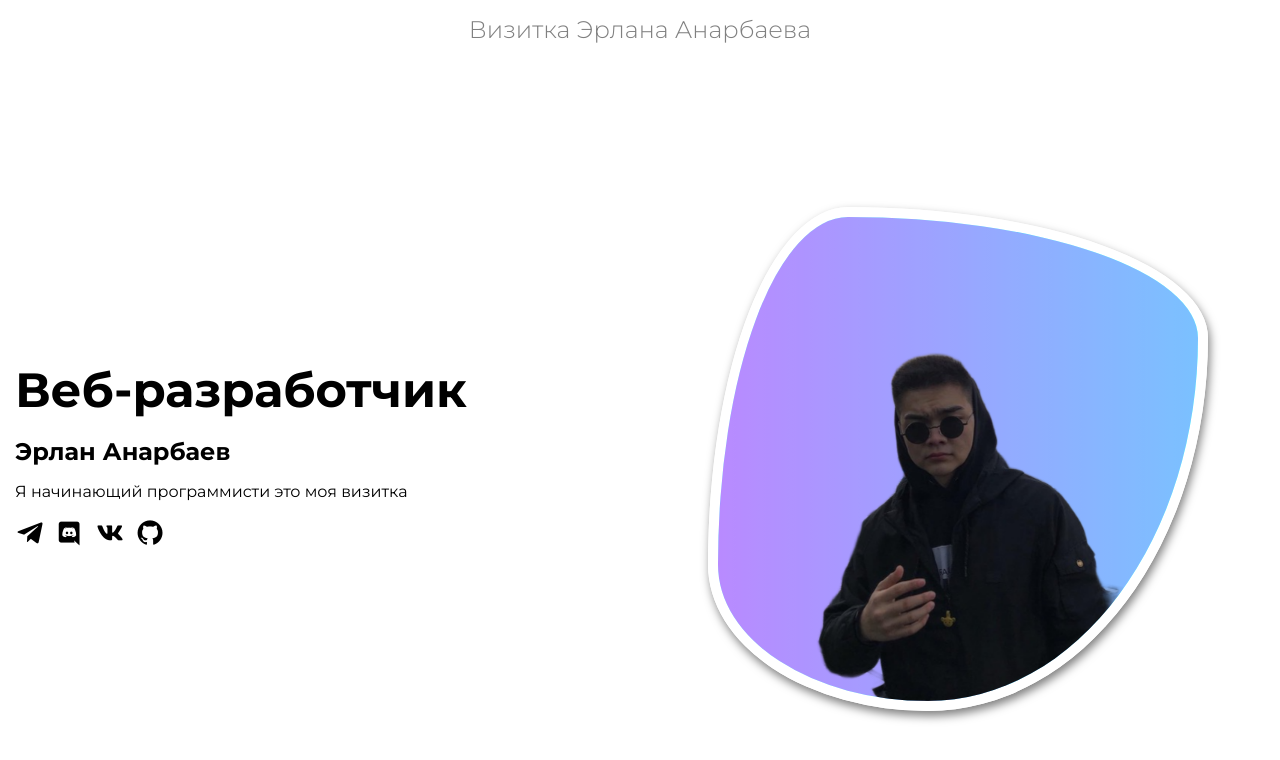
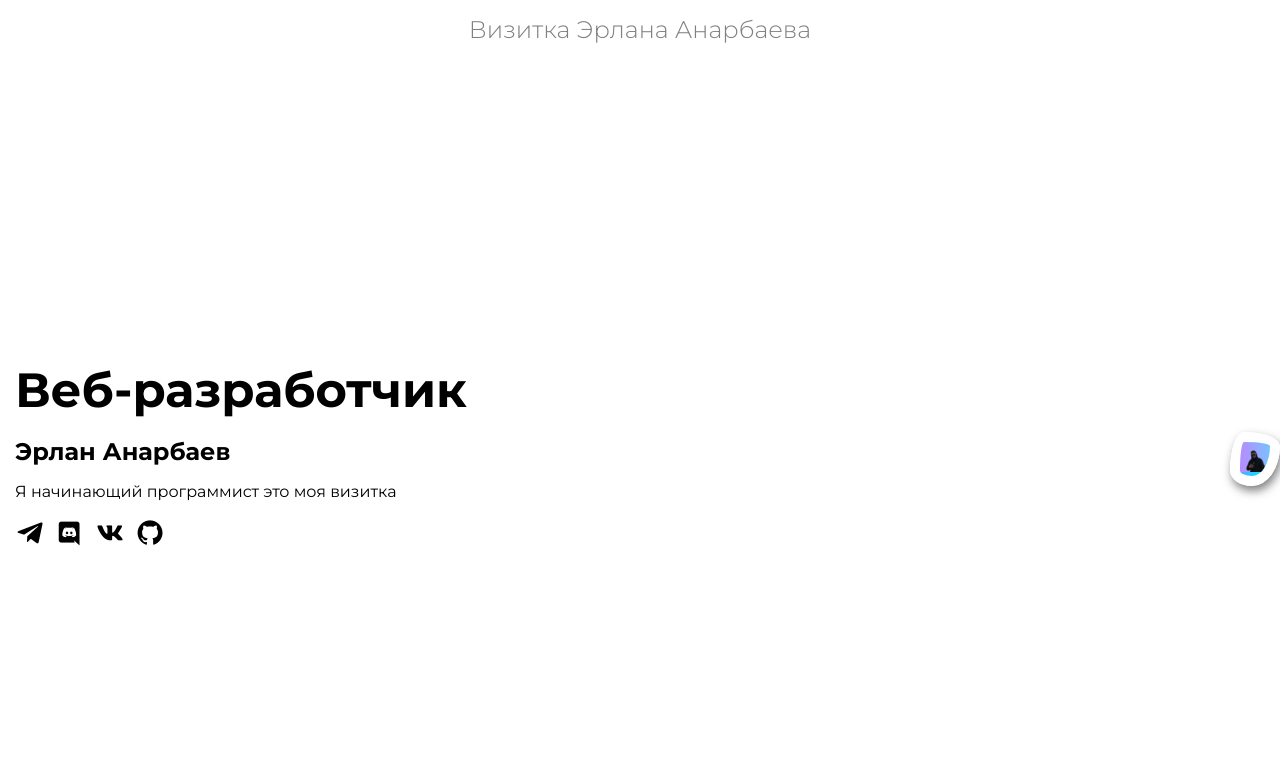
Before and after one commit to erlan4761/Pet-projectss, a plain HTML site: page index.html in a window 1280 px wide. Drawn offline with nearby package versions, Linux system fonts and the light colour scheme.

Commit message:
Update index.html

```diff
--- a/index.html
+++ b/index.html
@@ -24,7 +24,7 @@
 					Эрлан Анарбаев
 				</h2>
 				<p class="hero__description">
-					Я начинающий программисти это моя визитка
+					Я начинающий программист это моя визитка
 				</p>
 				<div class="hero__links">
 					<a class="hero__link" href="https://t.me/Anarbaev17">
@@ -41,10 +41,10 @@
 					</a>
 				</div>
 			</div>
+		</div>
 			<div class="hero__box">
 				<img class="hero__box-img" src="Эрлан.png" alt="Это я">
 			</div>
-		</div>
 	</div>
 </body>
 </html>
```
